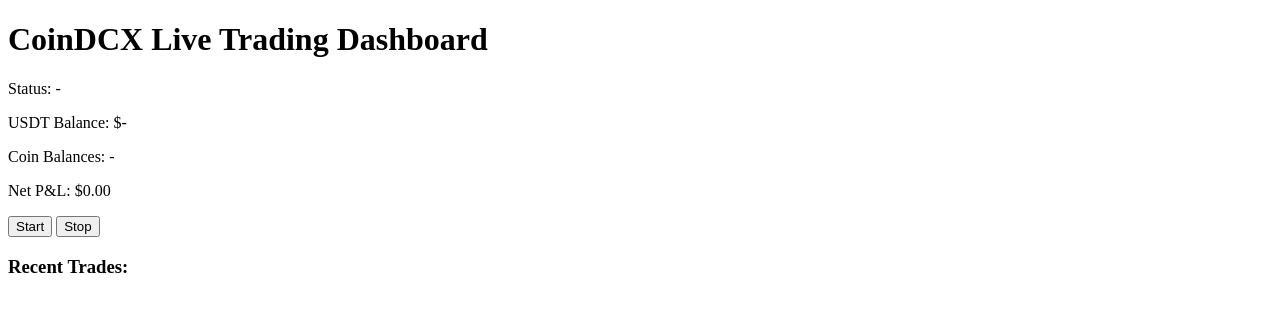
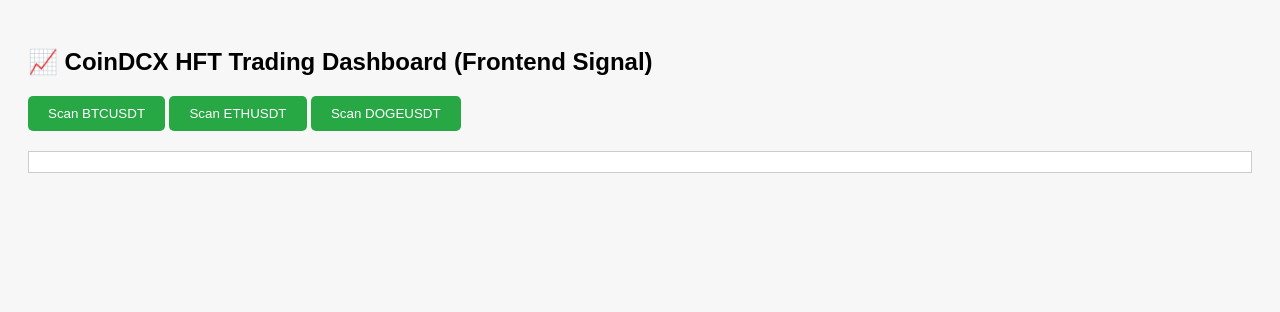
Before and after one commit to sudch-dev/Coin, a Flask app: page / in a window 1280 px wide. Shown: the top 312 px of the page. Run offline with Flask 3, Linux system fonts and the light colour scheme.

Commit message:
Add files via upload

```diff
--- a/templates/index.html
+++ b/templates/index.html
@@ -1,38 +1,68 @@
 <!DOCTYPE html>
 <html>
 <head>
-    <title>CoinDCX Live Trader</title>
+    <title>CoinDCX HFT Signal Tracker</title>
+    <style>
+        body { font-family: Arial; padding: 20px; background: #f7f7f7; }
+        button { padding: 10px 20px; background: #28a745; color: white; border: none; border-radius: 5px; }
+        #results { margin-top: 20px; white-space: pre-wrap; background: #fff; padding: 10px; border: 1px solid #ccc; }
+    </style>
+</head>
+<body>
+    <h2>📈 CoinDCX HFT Trading Dashboard (Frontend Signal)</h2>
+    <button onclick="simulateAndSend('BTCUSDT')">Scan BTCUSDT</button>
+    <button onclick="simulateAndSend('ETHUSDT')">Scan ETHUSDT</button>
+    <button onclick="simulateAndSend('DOGEUSDT')">Scan DOGEUSDT</button>
+
+    <div id="results"></div>
+
     <script>
-        async function refreshStatus() {
-            let res = await fetch("/status");
-            let data = await res.json();
-            document.getElementById("status").innerText = data.status + " (" + data.last + ")";
-            document.getElementById("usdt").innerText = data.usdt.toFixed(2);
-            document.getElementById("pnl").innerText = data.net_pnl.toFixed(2);
-            document.getElementById("coins").innerText = JSON.stringify(data.coins);
-            let trades = data.trades.map(t => JSON.stringify(t)).join("<br>");
-            document.getElementById("trades").innerHTML = trades;
+        function simulateAndSend(pair) {
+            // Simulate 3 candles with random data
+            const candles = [];
+            let base = Math.random() * 100 + 1000;
+            for (let i = 0; i < 3; i++) {
+                const open = base + Math.random() * 10;
+                const close = open + Math.random() * 10;
+                const high = Math.max(open, close) + Math.random() * 5;
+                const low = Math.min(open, close) - Math.random() * 5;
+                const volume = Math.floor(Math.random() * 1000 + 500);
+                candles.push({ open, close, high, low, volume });
+                base = close;
+            }
+
+            const p1 = parseFloat(candles[2].close);
+            const p2 = parseFloat(candles[1].close);
+            const p3 = parseFloat(candles[0].close);
+            const v1 = candles[2].volume;
+            const v2 = candles[1].volume;
+            const v3 = candles[0].volume;
+
+            const avgVol = (v2 + v3) / 2;
+            const bodySize = Math.abs(candles[2].close - candles[2].open);
+            const wickSize = Math.abs(candles[2].high - candles[2].low);
+
+            let signal = null;
+
+            if (p1 > p2 && p2 > p3 && v1 > 1.2 * avgVol && bodySize > 0.3 * wickSize) {
+                signal = "buy";
+            } else if (p1 < p2 && p2 < p3 && bodySize > 0.7 * wickSize) {
+                signal = "sell";
+            }
+
+            if (!signal) {
+                document.getElementById("results").innerText = "No trade signal for " + pair;
+                return;
+            }
+
+            fetch("/api/" + signal, {
+                method: "POST",
+                headers: { "Content-Type": "application/json" },
+                body: JSON.stringify({ pair, candles })
+            }).then(res => res.json()).then(data => {
+                document.getElementById("results").innerText = JSON.stringify(data, null, 2);
+            });
         }
-        async function startBot() {
-            await fetch("/start", {method: "POST"});
-            refreshStatus();
-        }
-        async function stopBot() {
-            await fetch("/stop", {method: "POST"});
-            refreshStatus();
-        }
-        setInterval(refreshStatus, 5000);
     </script>
-</head>
-<body onload="refreshStatus()">
-    <h1>CoinDCX Live Trading Dashboard</h1>
-    <p>Status: <span id="status">-</span></p>
-    <p>USDT Balance: $<span id="usdt">-</span></p>
-    <p>Coin Balances: <span id="coins">-</span></p>
-    <p>Net P&L: $<span id="pnl">0.00</span></p>
-    <button onclick="startBot()">Start</button>
-    <button onclick="stopBot()">Stop</button>
-    <h3>Recent Trades:</h3>
-    <div id="trades"></div>
 </body>
 </html>
```
